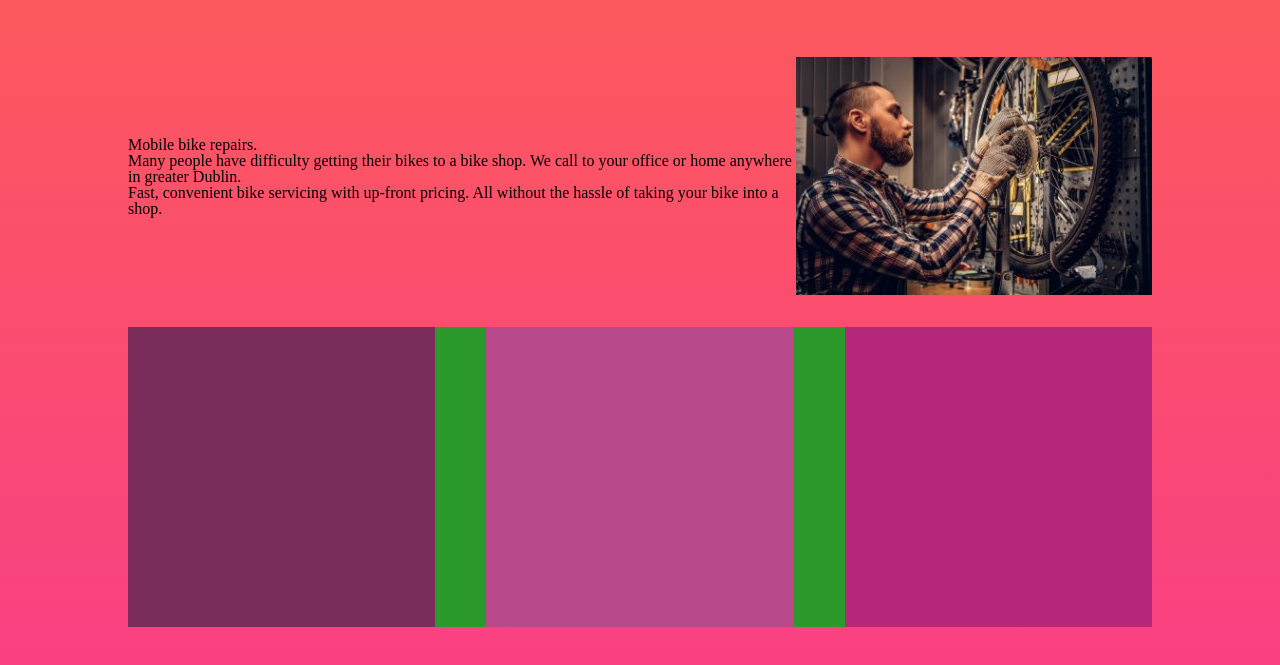
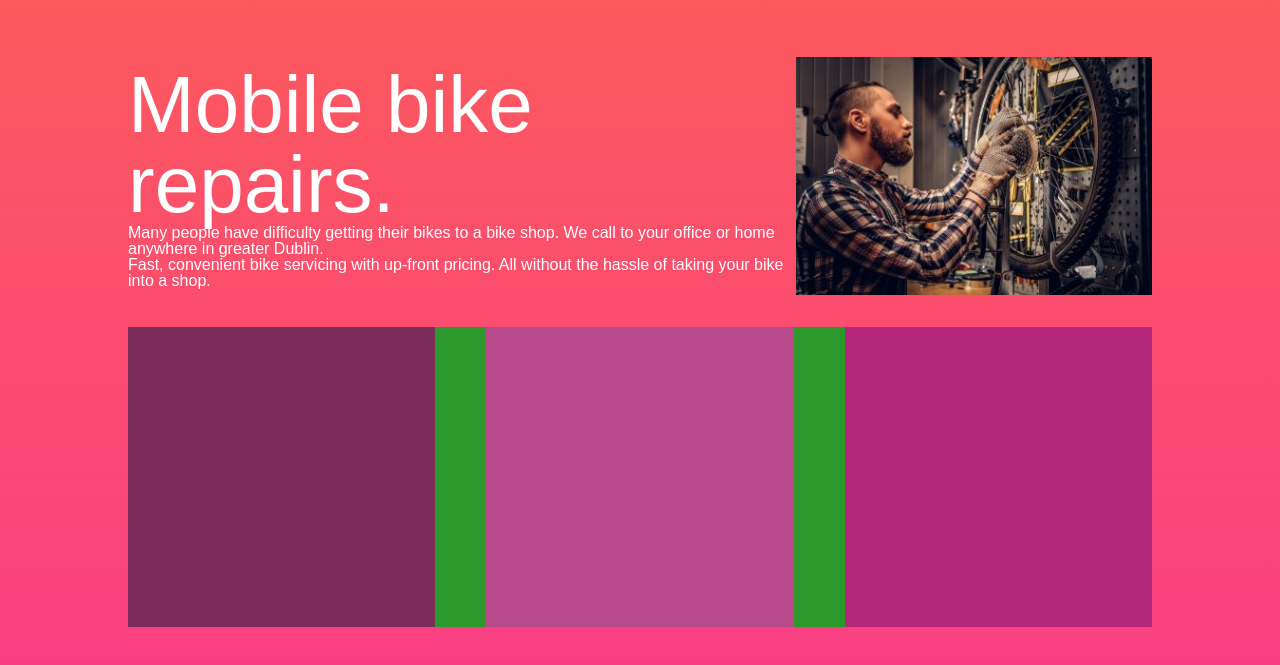
Before and after one commit to katawutuio/roar-bike-repair-web-mockup, a plain HTML site: page index.html in a window 1280 px wide. Shown: the part 135-800 px from the top of the page. Drawn offline with Linux system fonts and the light colour scheme.

Commit message:
change the default font type color size on a website using HTML & CSS
- use body tag to set all default in the website
- override default by set style in element
- style implement by cascade

```diff
--- a/style.css
+++ b/style.css
@@ -4,6 +4,8 @@ html {
 
 body {
     background-image: linear-gradient(#FC5E55 , #FA4083);
+    font-family: Arial, Helvetica, sans-serif;
+    color: white;
 }
 
 .container {
@@ -60,3 +62,7 @@ main {
 .herobox2 {
     flex: 1;
 }
+
+h1 {
+    font-size: 80px;
+}
```
